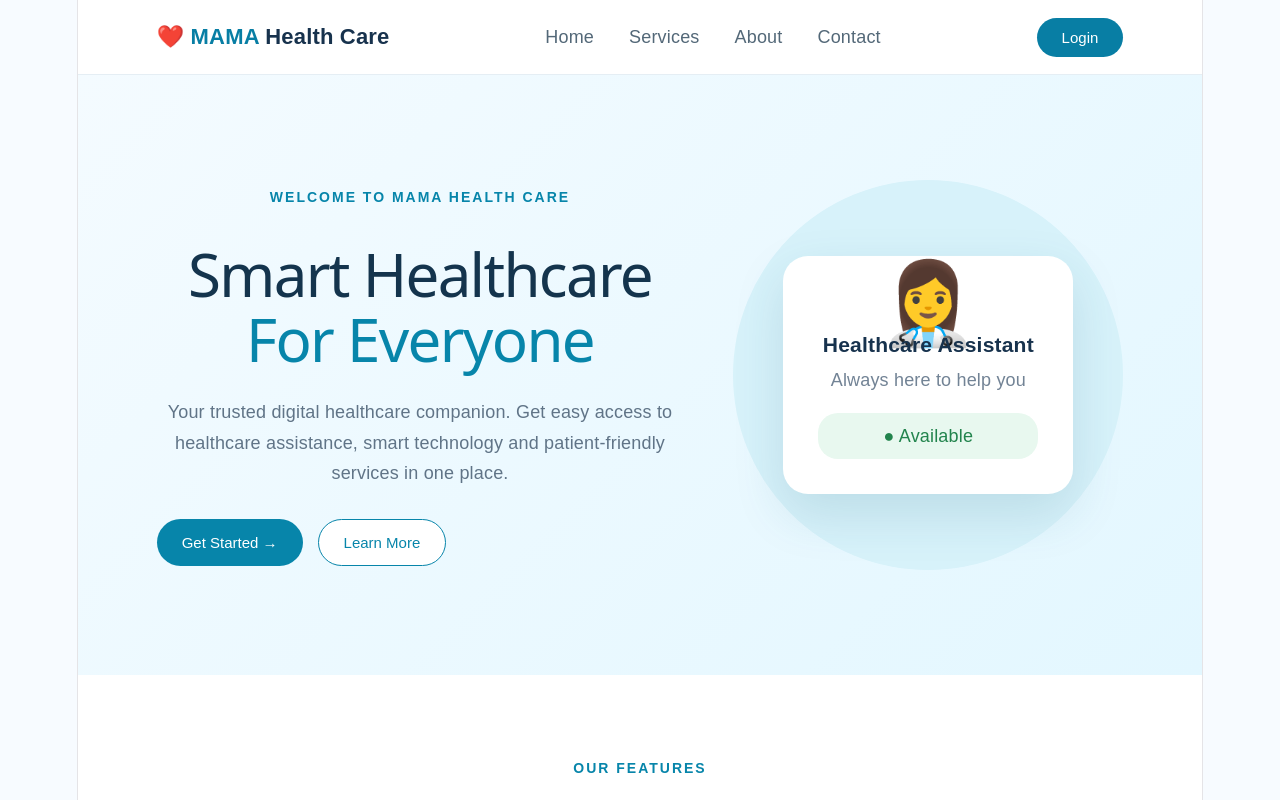
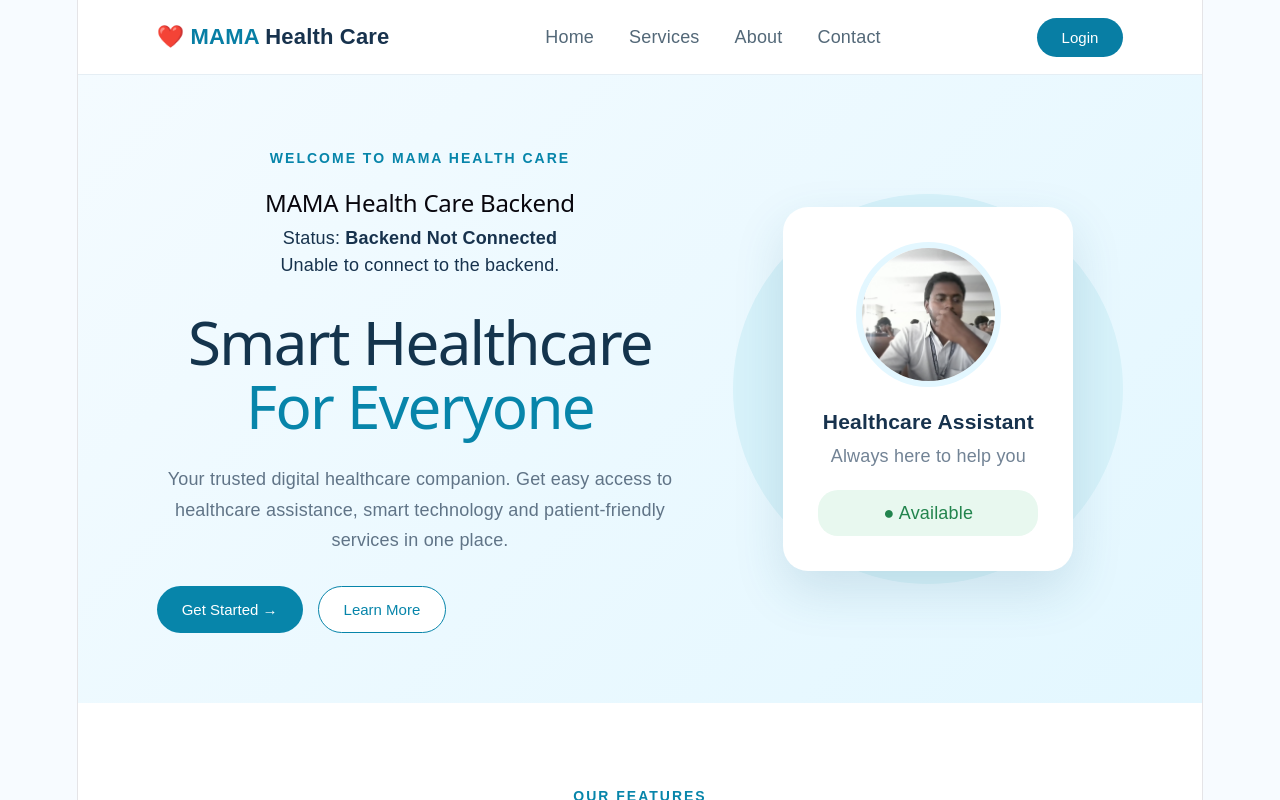
Before and after one commit to kollaabi07/Medi-aadhaar-, a React (Vite) app: page / in a window 1280 px wide. Shown: the top 800 px of the page. Built offline with nearby package versions, Linux system fonts and the light colour scheme; no server answers.

Commit message:
Day 7: Connected React with Express API

```diff
--- a/src/App.css
+++ b/src/App.css
@@ -237,9 +237,13 @@ body {
     rgba(35, 100, 130, 0.15);
 }
 
-.doctor {
-  font-size: 80px;
-
+.doctor-image {
+  width: 145px;
+  height: 145px;
+  object-fit: cover;
+  object-position: center 32%;
+  border: 6px solid #e3f7ff;
+  border-radius: 50%;
   margin-bottom: 15px;
 }
 
--- a/src/App.jsx
+++ b/src/App.jsx
@@ -1,6 +1,8 @@
+import BackendTest from "./components/BackendTest";
 import { useState } from "react";
 import Login from "./Login";
 import Register from "./components/Register";
+import assistantImage from "./assets/healthcare-assistant.jpg";
 import "./App.css";
 
 function App() {
@@ -51,6 +53,7 @@ function App() {
           <p className="small-title">
             WELCOME TO MAMA HEALTH CARE
           </p>
+          <BackendTest />
 
           <h1>
             Smart Healthcare
@@ -98,9 +101,11 @@ function App() {
 
             <div className="doctor-card">
 
-              <div className="doctor">
-                👩‍⚕️
-              </div>
+              <img
+                className="doctor-image"
+                src={assistantImage}
+                alt="Healthcare assistant"
+              />
 
               <h3>
                 Healthcare Assistant
--- /dev/null
+++ b/src/components/BackendTest.jsx
@@ -0,0 +1,59 @@
+import { useEffect, useState } from "react";
+
+function BackendTest() {
+  const [message, setMessage] = useState("");
+  const [status, setStatus] = useState("Connecting...");
+  const [error, setError] = useState("");
+
+  useEffect(() => {
+    fetch("http://localhost:5000/api/test")
+      .then((response) => {
+        if (!response.ok) {
+          throw new Error("Server response failed");
+        }
+
+        return response.json();
+      })
+      .then((data) => {
+        setMessage(data.message);
+        setStatus("Backend Connected");
+      })
+      .catch((error) => {
+        console.error(error);
+        setStatus("Backend Not Connected");
+        setError("Unable to connect to the backend.");
+      });
+  }, []);
+
+  return (
+    <div className="backend-test">
+
+      <h2>
+        MAMA Health Care Backend
+      </h2>
+
+      <p>
+        Status:
+        {" "}
+        <strong>
+          {status}
+        </strong>
+      </p>
+
+      {message && (
+        <p>
+          {message}
+        </p>
+      )}
+
+      {error && (
+        <p>
+          {error}
+        </p>
+      )}
+
+    </div>
+  );
+}
+
+export default BackendTest;
```
Also changed, not shown: src/assets/healthcare-assistant.jpg (added).
